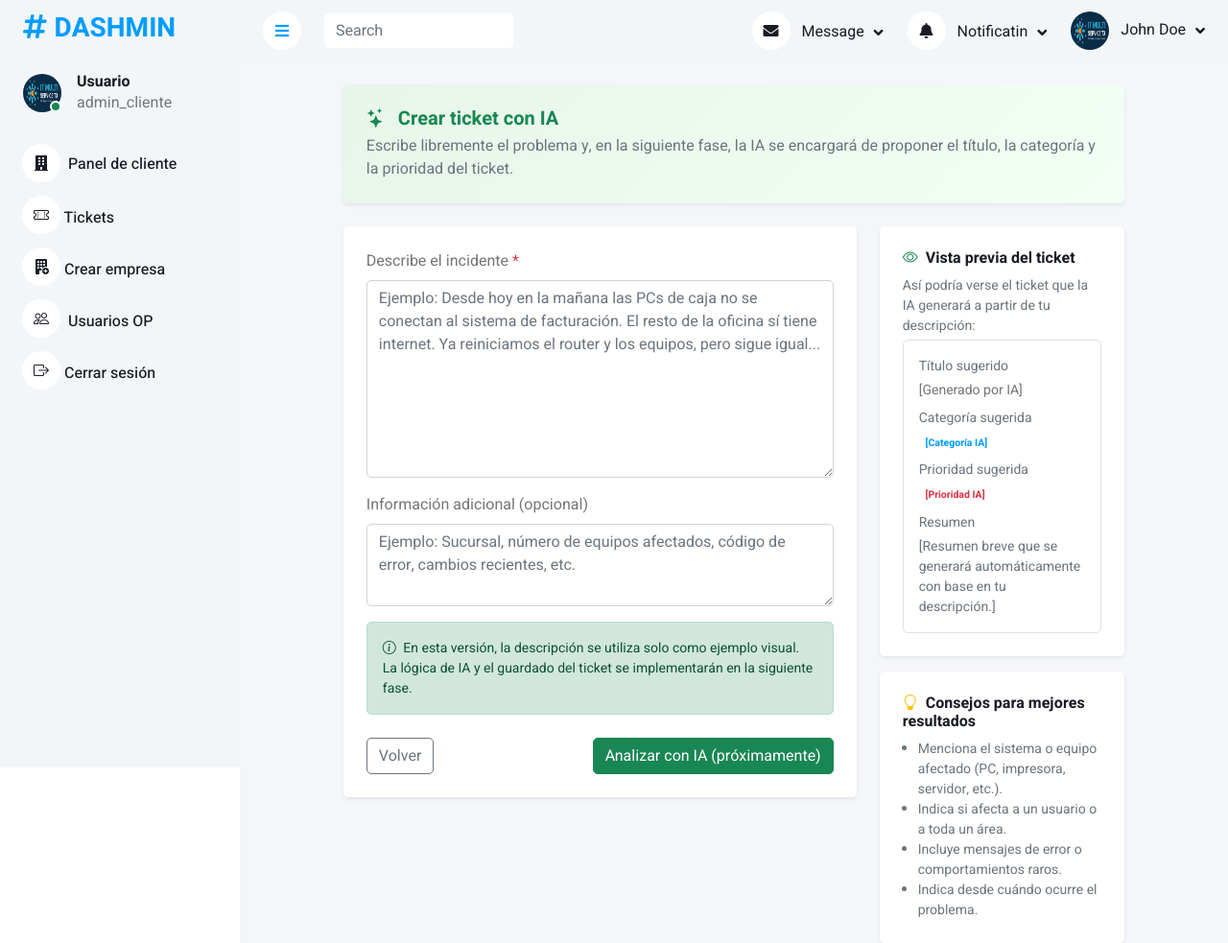
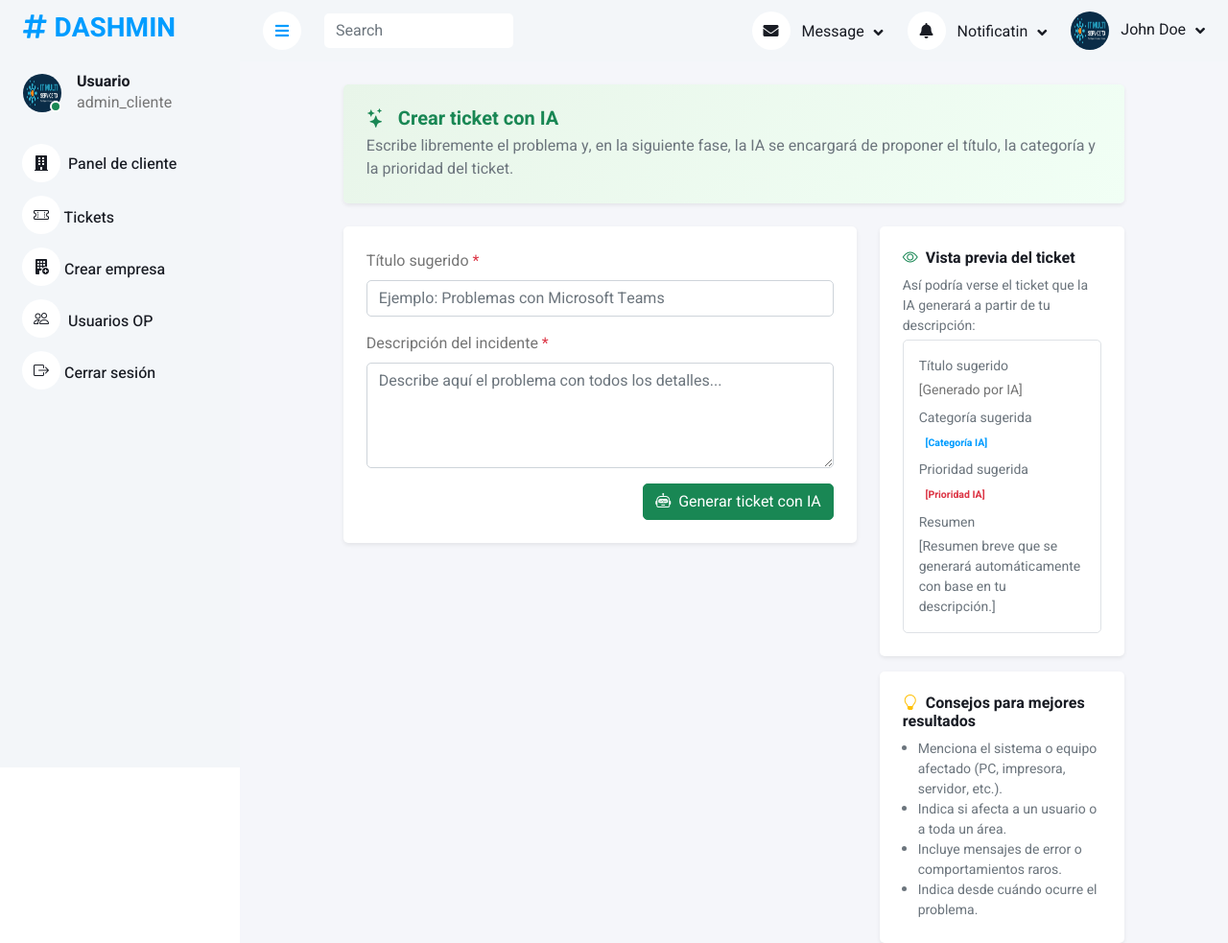
Before and after one commit to EDUARX24/Tickets-AI, a Flask app: page /client_admin/tickets/ia in a window 1280 px wide. Shown: the whole page at 96% size. Run offline with Flask 3, Linux system fonts and the light colour scheme; the visitor is signed in with stand-in values (Sample User, id 1); some libraries are stand-ins or nearby versions.

Commit message:
IMP - Crear ticket con modelo AI - API

```diff
--- a/app/clients/routes.py
+++ b/app/clients/routes.py
@@ -2,14 +2,38 @@
 from flask import Blueprint, app, render_template, session, redirect, url_for,request, flash
 from app import supabase
 from datetime import datetime
-from werkzeug.security import (
-    generate_password_hash, check_password_hash
-)
+from werkzeug.security import (generate_password_hash, check_password_hash)
 from math import ceil
+import os
+import requests
 
 #blueprint para los clientes administradores
 client_admin_bp = Blueprint("client_admin", __name__)
 
+TICKETS_IA_API_URL = os.getenv("TICKETS_IA_API_URL", "http://localhost:8000")
+
+# Mapeo nombre categoría (modelo) -> ID en tu tabla category
+CATEGORY_NAME_TO_ID = {
+    "Red y Conectividad": 1,
+    "Software y Aplicaciones": 2,
+    "Hardware": 3,
+    "Impresoras y Escáneres": 4,
+    "Accesos y Contraseñas": 5,
+    "Archivos y Almacenamiento": 6,
+    "CCTV y Seguridad": 7,
+    "Telefonía": 8,
+    "Soporte General": 9,
+}
+
+# Mapeo nombre prioridad (modelo) -> ID en tabla priority
+PRIORITY_NAME_TO_ID = {
+    "Baja": 1,
+    "Media": 2,
+    "Alta": 3,
+    "Urgente": 4,
+}
+
+# Endpoint para crear una nueva compañía
 @client_admin_bp.route("/company/create", methods=["GET", "POST"])
 def create_company():
     # ─────────────────────────────────────────────
@@ -118,6 +142,7 @@
     }
     return render_template("notification.html", data=data)
 
+# Endpoint home del admin de clientes
 @client_admin_bp.route("/client_admin/home")
 def home_client_admin():
     # ─────────────────────────────────────────────
@@ -647,16 +672,94 @@
     }
     return render_template("notification.html", data=data)
 
-@client_admin_bp.route("/client_admin/tickets/ia", methods=["GET"])
+@client_admin_bp.route("/client_admin/tickets/ia", methods=["GET", "POST"])
 def create_ticket_ai():
-    # Proteger la ruta (mismo criterio que el ticket manual)
+
     if "user_id" not in session:
         return redirect(url_for("auth.login"))
 
     if session.get("role") not in ["admin_cliente", "admin_op"]:
         return redirect(url_for("main.index"))
 
-    return render_template(
-        "clients/createTicketAI.html",
-        active_page="create_ticket_ai"
-    )
+    # GET = mostrar formulario
+    if request.method == "GET":
+        return render_template("clients/createTicketAI.html", active_page="create_ticket_ai")
+
+    # POST = recibir datos del formulario
+    title = request.form.get("ia_title", "").strip()
+    description = request.form.get("ia_description", "").strip()
+
+    if not title or not description:
+        # mostrar error con sweetalert
+        data = {
+            "icon": "error",
+            "title": "Datos incompletos",
+            "text": "Debes ingresar tanto título como descripción.",
+            "redirect": url_for("client_admin.create_ticket_ai"),
+        }
+        return render_template("notification.html", data=data)
+
+    # --- Llamar a la API IA ---
+    try:
+        resp = requests.post(
+            f"{TICKETS_IA_API_URL}/api/predict-ticket",
+            json={
+                "title": title,
+                "description": description,
+            }
+        )
+        resp.raise_for_status()
+        data = resp.json()
+    except Exception as e:
+        print("API Error:", e)
+        # mostrar error con sweetalert
+        data = {
+            "icon": "error",
+            "title": "Error de IA",
+            "text": "Hubo un error al comunicarse con el servicio de IA. Inténtalo más tarde.",
+            "redirect": url_for("client_admin.create_ticket_ai"),
+        }
+        return render_template("notification.html", data=data)
+
+    # Procesar respuesta
+    cat_name = data["category_name"]
+    prior_name = data["priority_name"]
+    priority_value = data["priority_value"]
+
+    # Aquí mapeas a IDs reales
+    category_id = CATEGORY_NAME_TO_ID.get(cat_name)
+    priority_id = PRIORITY_NAME_TO_ID.get(prior_name)
+
+    # Crear ticket en Supabase
+    try:
+        payload = {
+            "id_company": session.get("company_id"),
+            "created_by_company_user_id": session.get("company_user_id"),
+            "title": title,
+            "description": description,
+            "category_id": category_id,
+            "priority_id": priority_id,
+            "status": "open"
+        }
+
+        supabase.table("ticket").insert(payload).execute()
+
+    except Exception as e:
+        print("Error Supabase:", e)
+        # mostrar error con sweetalert
+        data = {
+            "icon": "error",
+            "title": "Error al guardar ticket",
+            "text": "Ocurrió un error al guardar el ticket generado por IA.",
+            "redirect": url_for("client_admin.create_ticket_ai"),
+        }
+        return render_template("notification.html", data=data)
+
+    # Si todo bien
+    data = {
+        "icon": "success",
+        "title": "Ticket creado",
+        "text": "El ticket fue creado correctamente usando IA.",
+        "redirect": url_for("client_admin.company_tickets"),
+    }
+    return render_template("notification.html", data=data)
--- a/app/templates/clients/createTicketAI.html
+++ b/app/templates/clients/createTicketAI.html
@@ -8,8 +8,7 @@
     <div class="col-12 col-lg-10">
 
       <!-- Encabezado -->
-      <div class="rounded p-4 shadow-sm mb-4"
-           style="background: linear-gradient(135deg, #e8f5e9, #f1fff5);">
+      <div class="rounded p-4 shadow-sm mb-4" style="background: linear-gradient(135deg, #e8f5e9, #f1fff5);">
         <h5 class="mb-1 text-success fw-bold">
           <i class="bi bi-stars me-2"></i> Crear ticket con IA
         </h5>
@@ -25,55 +24,28 @@
           <div class="bg-white rounded p-4 shadow-sm">
 
             <!-- Por ahora el formulario es solo visual, no hace POST real -->
-            <form action="#" method="post">
+            <form action="{{ url_for('client_admin.create_ticket_ai') }}" method="post">
 
-              <!-- Descripción libre -->
+              <!-- TÍTULO -->
               <div class="mb-3">
-                <label for="ia_description" class="form-label fw-semibold">
-                  Describe el incidente <span class="text-danger">*</span>
-                </label>
-                <textarea
-                  id="ia_description"
-                  name="ia_description"
-                  class="form-control"
-                  rows="8"
-                  placeholder="Ejemplo: Desde hoy en la mañana las PCs de caja no se conectan al sistema de facturación. El resto de la oficina sí tiene internet. Ya reiniciamos el router y los equipos, pero sigue igual..."
-                  required
-                ></textarea>
+                <label class="form-label fw-semibold">Título sugerido <span class="text-danger">*</span></label>
+                <input type="text" id="ia_title" name="ia_title" class="form-control"
+                  placeholder="Ejemplo: Problemas con Microsoft Teams" required />
               </div>
 
-              <!-- Campo opcional de contexto -->
+              <!-- DESCRIPCIÓN -->
               <div class="mb-3">
-                <label for="extra_context" class="form-label fw-semibold">
-                  Información adicional (opcional)
-                </label>
-                <textarea
-                  id="extra_context"
-                  name="extra_context"
-                  class="form-control"
-                  rows="3"
-                  placeholder="Ejemplo: Sucursal, número de equipos afectados, código de error, cambios recientes, etc."
-                ></textarea>
+                <label class="form-label fw-semibold">Descripción del incidente <span
+                    class="text-danger">*</span></label>
+                <textarea id="ia_description" name="ia_description" class="form-control" rows="4"
+                  placeholder="Describe aquí el problema con todos los detalles..." required></textarea>
               </div>
 
-              <!-- Nota de estado -->
-              <div class="alert alert-success small" role="alert">
-                <i class="bi bi-info-circle me-1"></i>
-                En esta versión, la descripción se utiliza solo como ejemplo visual.
-                La lógica de IA y el guardado del ticket se implementarán en la siguiente fase.
-              </div>
-
-              <!-- Botones -->
-              <div class="d-flex justify-content-between mt-4">
-                <a href="{{ url_for('client_admin.home_client_admin') }}"
-                   class="btn btn-outline-secondary">
-                  Volver
-                </a>
-                <button type="button" class="btn btn-success">
-                  Analizar con IA (próximamente)
+              <div class="d-flex justify-content-end">
+                <button type="submit" class="btn btn-success">
+                  <i class="bi bi-robot me-1"></i> Generar ticket con IA
                 </button>
               </div>
-
             </form>
           </div>
         </div>
--- a/requirements.txt
+++ b/requirements.txt
@@ -4,6 +4,7 @@
 cachelib==0.13.0
 certifi==2025.11.12
 cffi==2.0.0
+charset-normalizer==3.4.4
 click==8.3.1
 colorama==0.4.6
 cryptography==46.0.3
@@ -34,6 +35,7 @@
 PyJWT==2.10.1
 python-dotenv==1.2.1
 realtime==2.24.0
+requests==2.32.5
 SQLAlchemy==2.0.44
 storage3==2.24.0
 StrEnum==0.4.15
@@ -42,6 +44,7 @@
 supabase-functions==2.24.0
 typing-inspection==0.4.2
 typing_extensions==4.15.0
+urllib3==2.5.0
 websockets==15.0.1
 Werkzeug==3.1.3
 yarl==1.22.0
```
Also changed, not shown: 1 other file.
